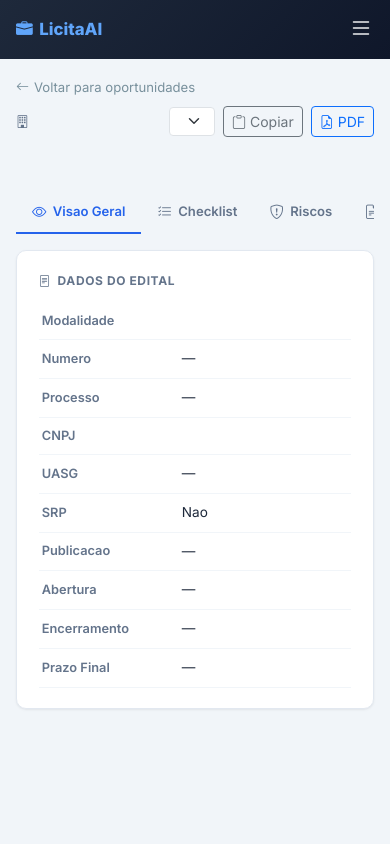
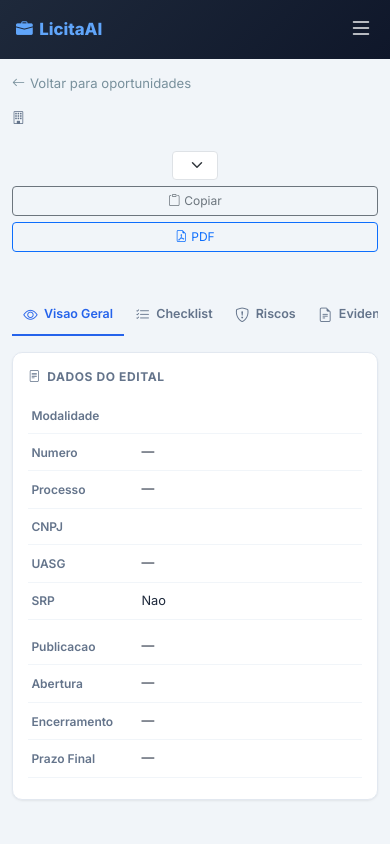
Before and after one commit to iidutra/licita-ai, a Django app: template templates/opportunities/opportunity_detail.html in a window 390 px wide. Run offline with Django 5.2, Linux system fonts and the light colour scheme; the template is opened without the code that fills it: values that come from a table or form of the project are taken from there, others are empty; parts of the project's set-up code (start-up, migrations or seed data) failed here and were passed over; some libraries are stand-ins or nearby versions.

Commit message:
Fix mobile responsiveness across all pages
- Expanded responsive CSS: tables, KPIs, tabs, cards, actions, filters
- Detail header stacks vertically on mobile
- Smaller fonts and padding on mobile for better fit
- Actions go full-width on mobile
- Offcanvas menu with larger touch targets

Co-Authored-By: Claude Opus 4.6 <noreply@anthropic.com>

```diff
--- a/static/css/style.css
+++ b/static/css/style.css
@@ -310,15 +310,77 @@ h1,h2,h3,h4,h5,h6 { color: var(--la-dark); font-weight: 700; }
    Responsive
    ================================================================= */
 @media (max-width: 767.98px) {
-  .sidebar { display: none; }
-  .main-content { margin-left: 0; padding: 1rem; }
+  /* Layout */
+  .sidebar { display: none !important; }
+  .main-content { margin-left: 0; padding: .75rem; }
+
+  /* Page header */
+  .page-header { flex-direction: column; align-items: flex-start; gap: .5rem; }
+
+  /* KPI */
   .kpi-grid { grid-template-columns: repeat(2, 1fr); gap: .6rem; }
-  .countdown { flex-direction: column; align-items: flex-start; gap: .6rem; }
+  .kpi-card { padding: .75rem .85rem; gap: .6rem; }
+  .kpi-icon { font-size: 1.2rem; }
+  .kpi-value { font-size: 1.1rem; }
+
+  /* Countdown */
+  .countdown { flex-direction: column; align-items: flex-start; gap: .6rem; padding: .75rem 1rem; }
   .countdown-digits { gap: .75rem; }
-  .la-tabs { overflow-x: auto; white-space: nowrap; flex-wrap: nowrap; }
+  .cd-num { font-size: 1.2rem; }
+
+  /* Tabs */
+  .la-tabs { overflow-x: auto; white-space: nowrap; flex-wrap: nowrap; -webkit-overflow-scrolling: touch; }
   .la-tabs .nav-item { flex-shrink: 0; }
-  .detail-header h4 { font-size: 1rem; }
-  .page-header { flex-direction: column; align-items: flex-start; gap: .5rem; }
+  .la-tabs .nav-link { padding: .5rem .7rem; font-size: .78rem; }
+
+  /* Detail header */
+  .detail-header h4 { font-size: .95rem; }
+  .detail-subtitle { font-size: .78rem; }
+  .detail-chips { gap: .25rem; }
+  .detail-chips .chip { font-size: .62rem; }
+  .detail-actions { flex-direction: column; width: 100%; gap: .4rem; }
+  .detail-actions .form-select, .detail-actions .btn { width: 100%; }
+
+  /* Sections & cards */
+  .la-section { padding: .85rem .95rem; margin-bottom: .75rem; }
+  .la-card { border-radius: .5rem; }
+
+  /* Tables */
+  .data-table { font-size: .8rem; }
+  .data-table .data-label { width: 110px; font-size: .75rem; }
+  .la-table { font-size: .78rem; }
+  .la-table thead th { padding: .5rem .6rem; font-size: .65rem; }
+  .la-table tbody td { padding: .55rem .6rem; }
+
+  /* Detail page tables — stack on mobile */
+  .tab-pane .row > .col-md-6 { margin-bottom: .5rem; }
+
+  /* Actions */
+  .tab-pane .row.g-3 > .col-md-6 { margin-bottom: .75rem; }
+
+  /* Risk cards */
+  .risk-card { padding: .75rem .85rem; }
+
+  /* Checklist */
+  .chk-item { padding: .4rem .5rem; }
+
+  /* Mobile cards (opportunity list) */
+  .opp-card { padding: .85rem 1rem; margin-bottom: .5rem; }
+  .opp-card-title { font-size: .82rem; }
+  .opp-card-meta { font-size: .7rem; }
+  .opp-card-row { font-size: .75rem; }
+
+  /* Filters */
+  .filter-bar { padding: .7rem .85rem; }
+
+  /* Pagination */
+  .la-pagination .page-link { font-size: .72rem; padding: .3rem .55rem; }
+
+  /* Buttons */
+  .btn-sm { font-size: .75rem; padding: .3rem .6rem; }
+
+  /* Offcanvas mobile menu */
+  .offcanvas .sidebar-nav a { padding: .65rem 1.15rem; font-size: .88rem; }
 }
 
 /* =================================================================
--- a/templates/clients/client_detail.html
+++ b/templates/clients/client_detail.html
@@ -6,7 +6,7 @@
 {% block content %}
 <a href="{% url 'clients:list' %}" class="detail-back"><i class="bi bi-arrow-left"></i> Voltar para clientes</a>
 
-<div class="d-flex justify-content-between align-items-center mt-2 mb-4">
+<div class="d-flex flex-column flex-md-row justify-content-between align-items-start align-items-md-center mt-2 mb-4 gap-2">
   <div>
     <h4 class="mb-1" style="font-size:1.15rem;">{{ client.name }}</h4>
     <div style="font-size:.82rem;color:#64748b;">
--- a/templates/opportunities/opportunity_detail.html
+++ b/templates/opportunities/opportunity_detail.html
@@ -10,7 +10,7 @@
 <div class="detail-header">
   <a href="{% url 'opportunities:list' %}" class="detail-back"><i class="bi bi-arrow-left"></i> Voltar para oportunidades</a>
 
-  <div class="d-flex justify-content-between align-items-start mt-2 flex-wrap gap-2">
+  <div class="d-flex flex-column flex-md-row justify-content-between align-items-start mt-2 gap-2">
     <div style="min-width:0;flex:1;">
       <h4 id="opp-title" title="{{ opp.title }}">{{ opp.title }}</h4>
       <div class="detail-subtitle">
```
